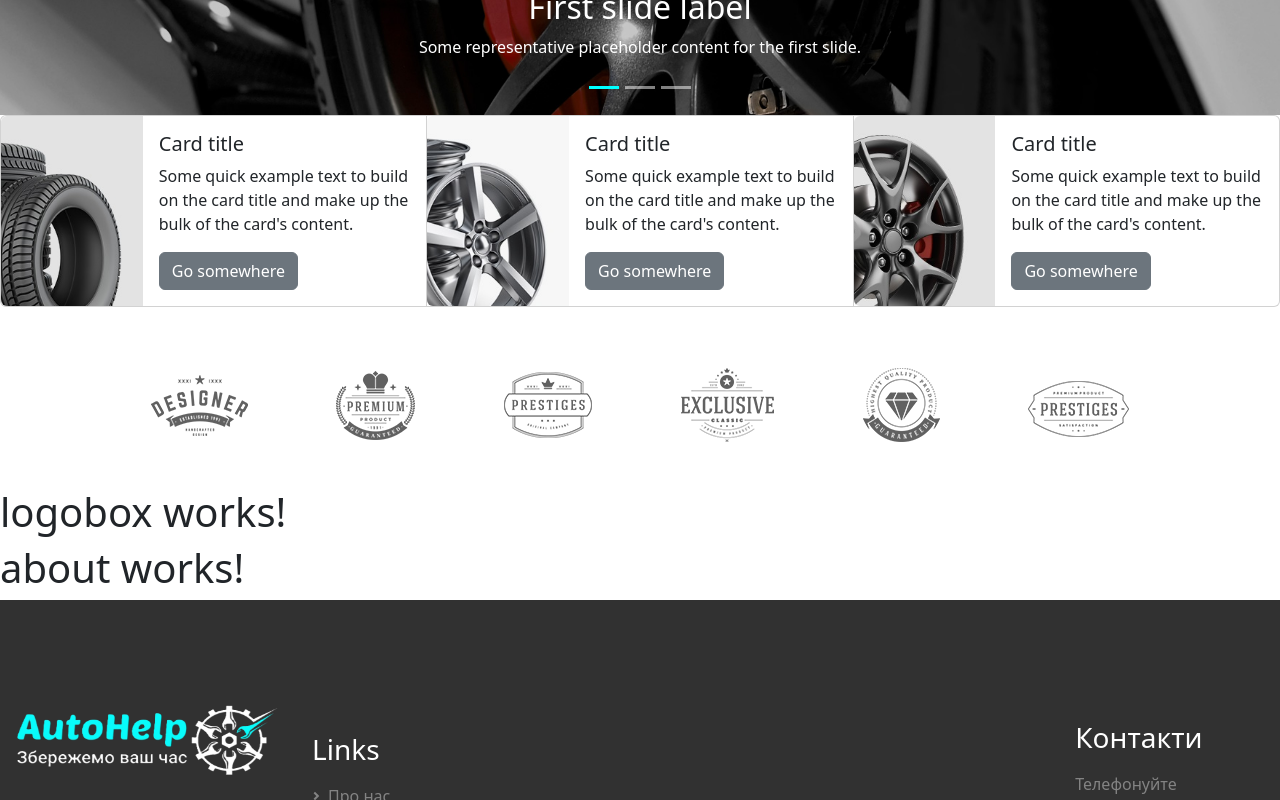
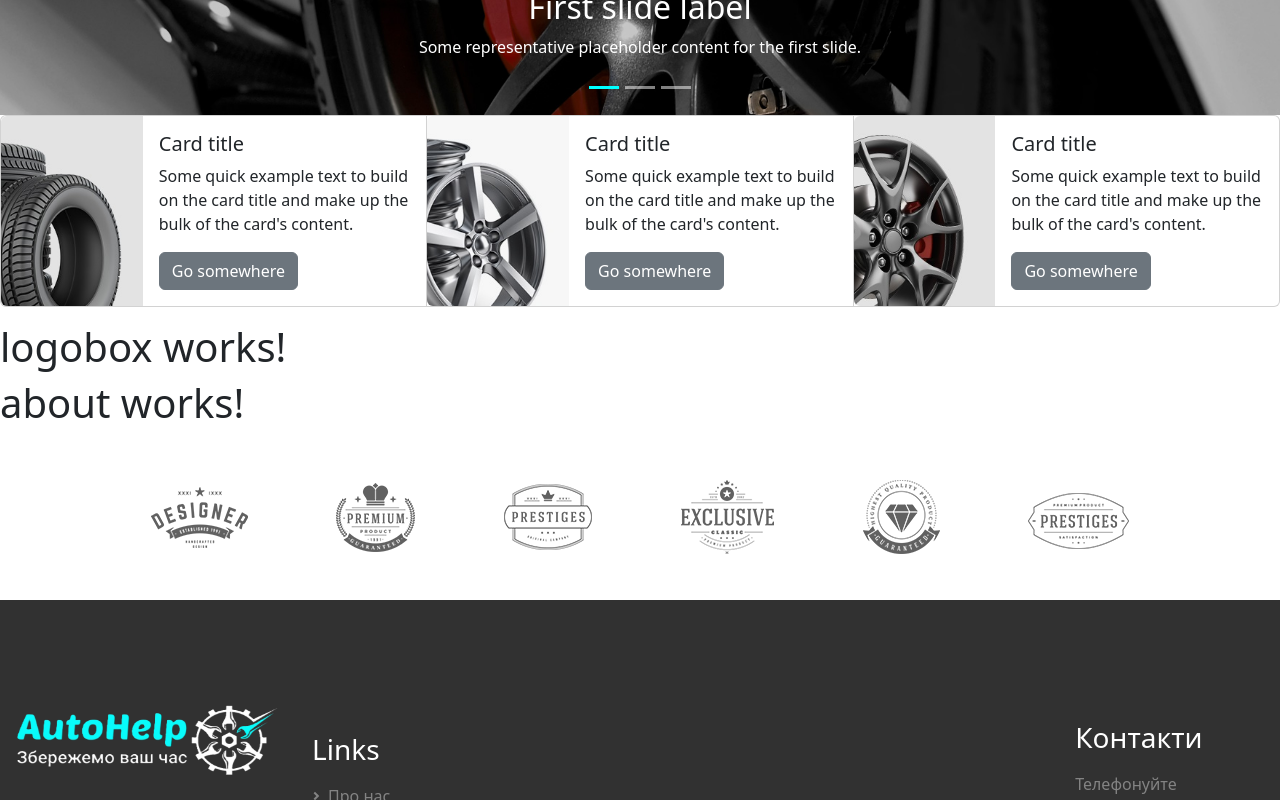
Before and after one commit to astremsky/KP, an Angular app: page / in a window 1280 px wide. Shown: the part 414-1214 px from the top of the page. Built offline with nearby package versions, Linux system fonts and the light colour scheme.

Commit message:
Partners Component add

```diff
--- a/src/app/app.component.html
+++ b/src/app/app.component.html
@@ -2,4 +2,5 @@
 <app-main></app-main>
 <app-logobox></app-logobox>
 <app-about></app-about>
+<app-partners></app-partners>
 <app-footer></app-footer>
--- a/src/app/app.component.ts
+++ b/src/app/app.component.ts
@@ -6,6 +6,7 @@ import { FooterComponent } from './footer/footer.component';
 import { MainComponent } from './main/main.component';
 import { LogoboxComponent } from './logobox/logobox.component';
 import { AboutComponent } from './about/about.component';
+import { PartnersComponent } from './partners/partners.component';
 
 @Component({
   selector: 'app-root',
@@ -17,7 +18,8 @@ import { AboutComponent } from './about/about.component';
     FooterComponent,
     MainComponent,
     LogoboxComponent,
-    AboutComponent
+    AboutComponent,
+    PartnersComponent
     ],
   templateUrl: './app.component.html',
   styleUrl: './app.component.scss'
--- a/src/app/main/main.component.html
+++ b/src/app/main/main.component.html
@@ -94,27 +94,3 @@
         </div>
     </div>
 </section>
-<section class="partners-row">
-    <div class="container-md">
-        <div class="row-slider">
-            <div class="slider-image">
-                <a href="#"><img src="../../assets/img/row-partners-slider/example_logo_1_x2.png" alt="Лого партнера"></a>
-            </div>
-            <div class="slider-image">
-                <a href="#"><img src="../../assets/img/row-partners-slider/example_logo_2_x2.png" alt="Лого партнера"></a>
-            </div>
-            <div class="slider-image">
-                <a href="#"><img src="../../assets/img/row-partners-slider/example_logo_3_x2.png" alt="Лого партнера"></a>
-            </div>
-            <div class="slider-image">
-                <a href="#"><img src="../../assets/img/row-partners-slider/example_logo_4_x2.png" alt="Лого партнера"></a>
-            </div>
-            <div class="slider-image">
-                <a href="#"><img src="../../assets/img/row-partners-slider/example_logo_5_x2.png" alt="Лого партнера"></a>
-            </div>
-            <div class="slider-image">
-                <a href="#"><img src="../../assets/img/row-partners-slider/example_logo_6_x2.png" alt="Лого партнера"></a>
-            </div>
-        </div>
-    </div>
-</section>
--- /dev/null
+++ b/src/app/partners/partners.component.html
@@ -0,0 +1,24 @@
+<section class="partners-row">
+    <div class="container-md">
+        <div class="row-slider">
+            <div class="slider-image">
+                <a href="#"><img src="../../assets/img/row-partners-slider/example_logo_1_x2.png" alt="Лого партнера"></a>
+            </div>
+            <div class="slider-image">
+                <a href="#"><img src="../../assets/img/row-partners-slider/example_logo_2_x2.png" alt="Лого партнера"></a>
+            </div>
+            <div class="slider-image">
+                <a href="#"><img src="../../assets/img/row-partners-slider/example_logo_3_x2.png" alt="Лого партнера"></a>
+            </div>
+            <div class="slider-image">
+                <a href="#"><img src="../../assets/img/row-partners-slider/example_logo_4_x2.png" alt="Лого партнера"></a>
+            </div>
+            <div class="slider-image">
+                <a href="#"><img src="../../assets/img/row-partners-slider/example_logo_5_x2.png" alt="Лого партнера"></a>
+            </div>
+            <div class="slider-image">
+                <a href="#"><img src="../../assets/img/row-partners-slider/example_logo_6_x2.png" alt="Лого партнера"></a>
+            </div>
+        </div>
+    </div>
+</section>
--- /dev/null
+++ b/src/app/partners/partners.component.scss
@@ -0,0 +1,49 @@
+#autohelp-carousel {
+    .carousel-indicators {
+        .active, button:hover {
+            background-color: aqua;
+        }
+    }
+}
+
+.card-group {
+    .card {
+        .card-image-box {
+            width: 100%;
+            height: 100%;
+            img {
+                width: 100%;
+                height: 100%;
+                object-fit: cover;
+            }
+        }
+        .card-body {
+            .btn-secondary:hover {
+                color: aqua;
+            }
+        }
+    }
+}
+
+
+/*================ROW-SLIDER==============*/
+.partners-row .container-md .row-slider{
+    display: flex;
+    flex-wrap: nowrap;
+    align-items: center;
+    justify-content: space-evenly;
+    overflow: hidden;
+    height: 165px;
+    column-gap: 20px;
+}
+
+.partners-row-slider .container-md .slider-image {
+    width: 90px;
+    height: 70px;
+}
+
+.partners-row-slider .container-md .slider-image img {
+    width: 100%;
+    height: 100%;
+    object-fit: cover;
+}
```
Also changed, not shown: src/app/partners/partners.component.ts (added, +12 -0 lines).
